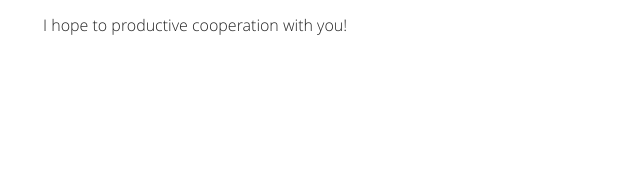
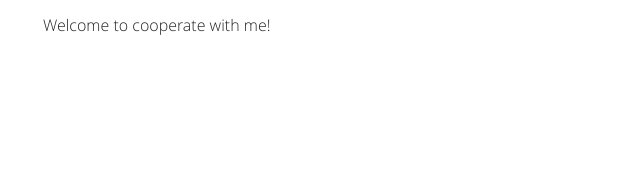
Before and after one commit to MKostiantyn/MKostiantyn.github.io, a website: page index.html in a window 1280 px wide. Shown: the part 3154-3337 px from the top of the page, 612-1252 px from the left. Drawn offline with Linux system fonts and the light colour scheme.

Commit message:
edit about me text

```diff
--- a/index.html
+++ b/index.html
@@ -244,7 +244,7 @@
 							<div class="aboutme__text-list">
 								<p class="aboutme__text-item">Hello, everyone. My name is Kostia. I am a Front-End Developer from Ukraine</p>
 								<p class="aboutme__text-item">I have strong experience in HTML5, CSS3, Javascript. I'm developing fully functional responsive prototypes which based on business requirements using HTML/HTML5, CSS/CSS3, LESS/SASS, JavaScript/JQuery, BEM, GIT, Bootstrap, Gulp.</p>
-								<p class="aboutme__text-item">I hope to productive cooperation with you!</p>
+								<p class="aboutme__text-item">Welcome to cooperate with me!</p>
 							</div>
 						</div>
 					</div>
```
